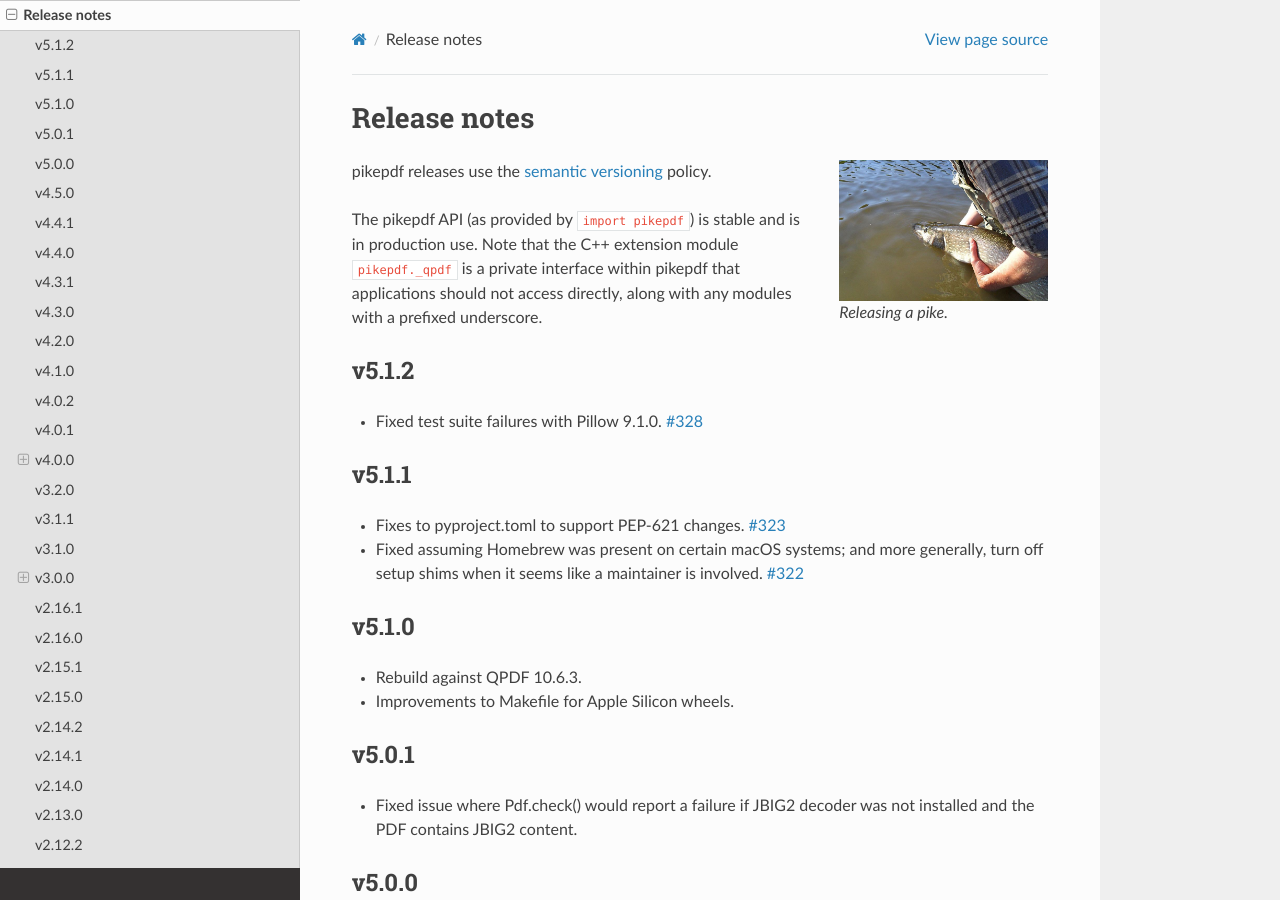
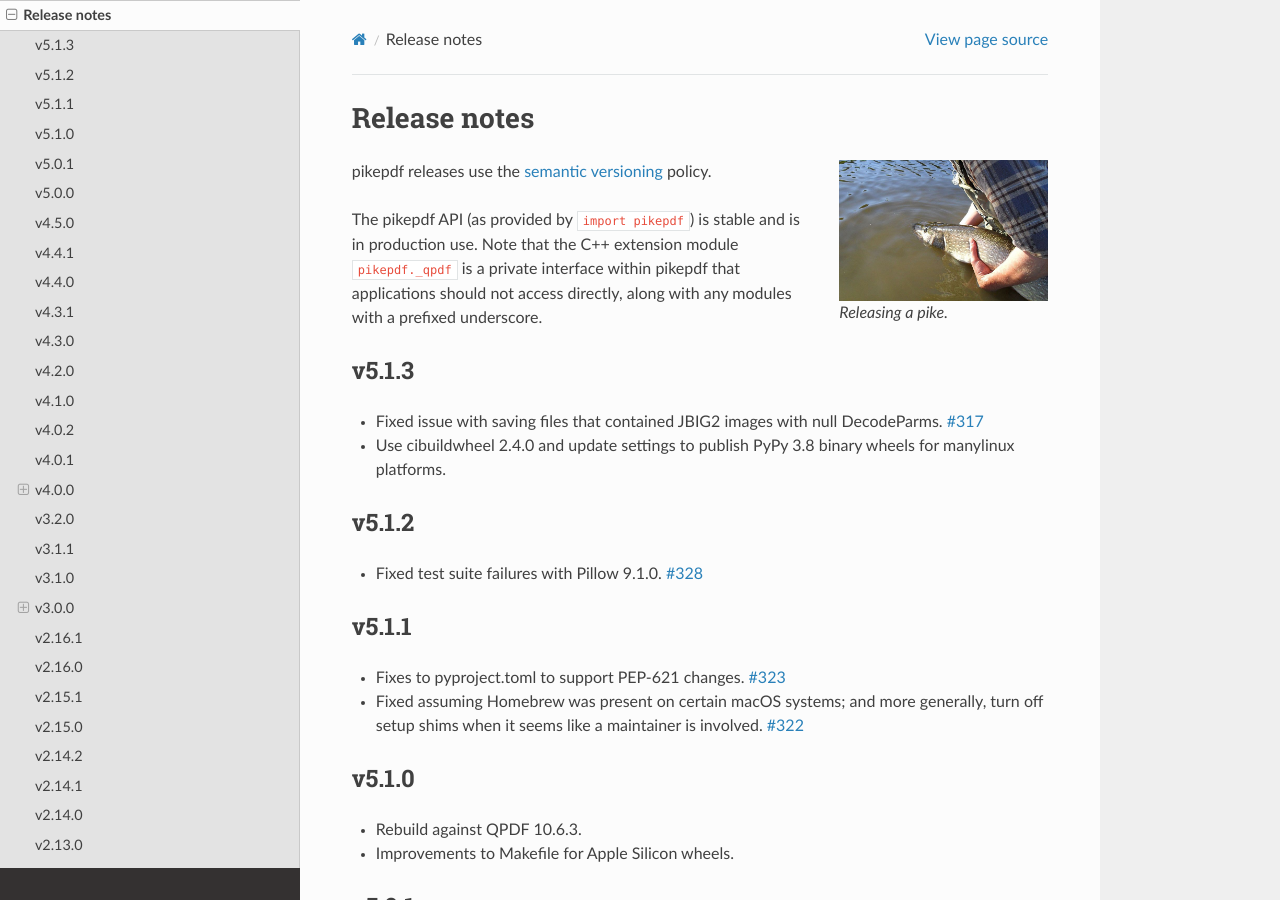
Before and after one commit to pikepdf/pikepdf, a Sphinx documentation site: the page built from docs/release_notes.rst, in a window 1280 px wide and 900 px high. Built offline with Sphinx 7.4.7 and the Read the Docs theme 2.0.0, drawn with Linux system fonts in a browser that asks for light colours; the version number could not be read and is left out.

Commit message:
v5.1.3 release notes

```diff
--- a/docs/release_notes.rst
+++ b/docs/release_notes.rst
@@ -17,6 +17,14 @@ The pikepdf API (as provided by ``import pikepdf``) is stable and
 is in production use. Note that the C++ extension module
 ``pikepdf._qpdf`` is a private interface within pikepdf that applications
 should not access directly, along with any modules with a prefixed underscore.
+
+v5.1.3
+======
+
+-  Fixed issue with saving files that contained JBIG2 images with null DecodeParms.
+   :issue:`317`
+-  Use cibuildwheel 2.4.0 and update settings to publish PyPy 3.8 binary wheels for
+   manylinux platforms.
 
 v5.1.2
 ======
```
